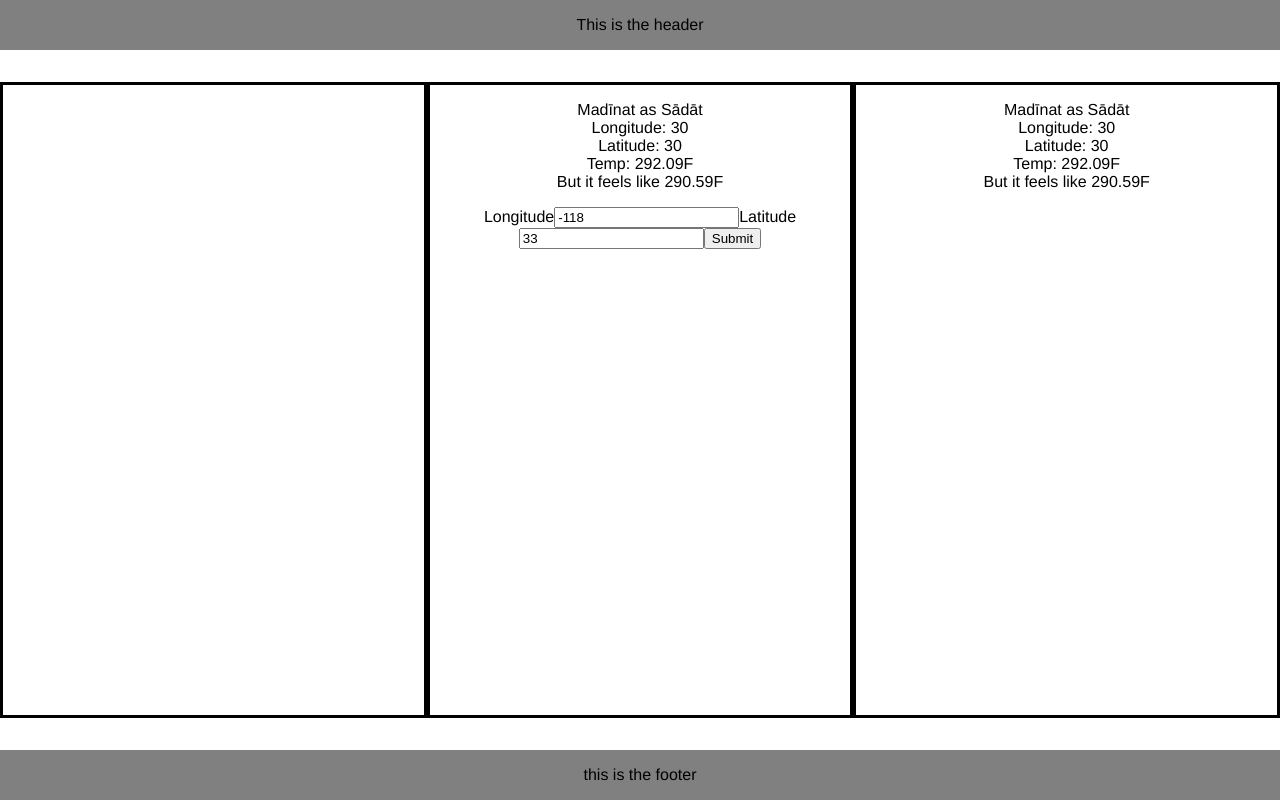
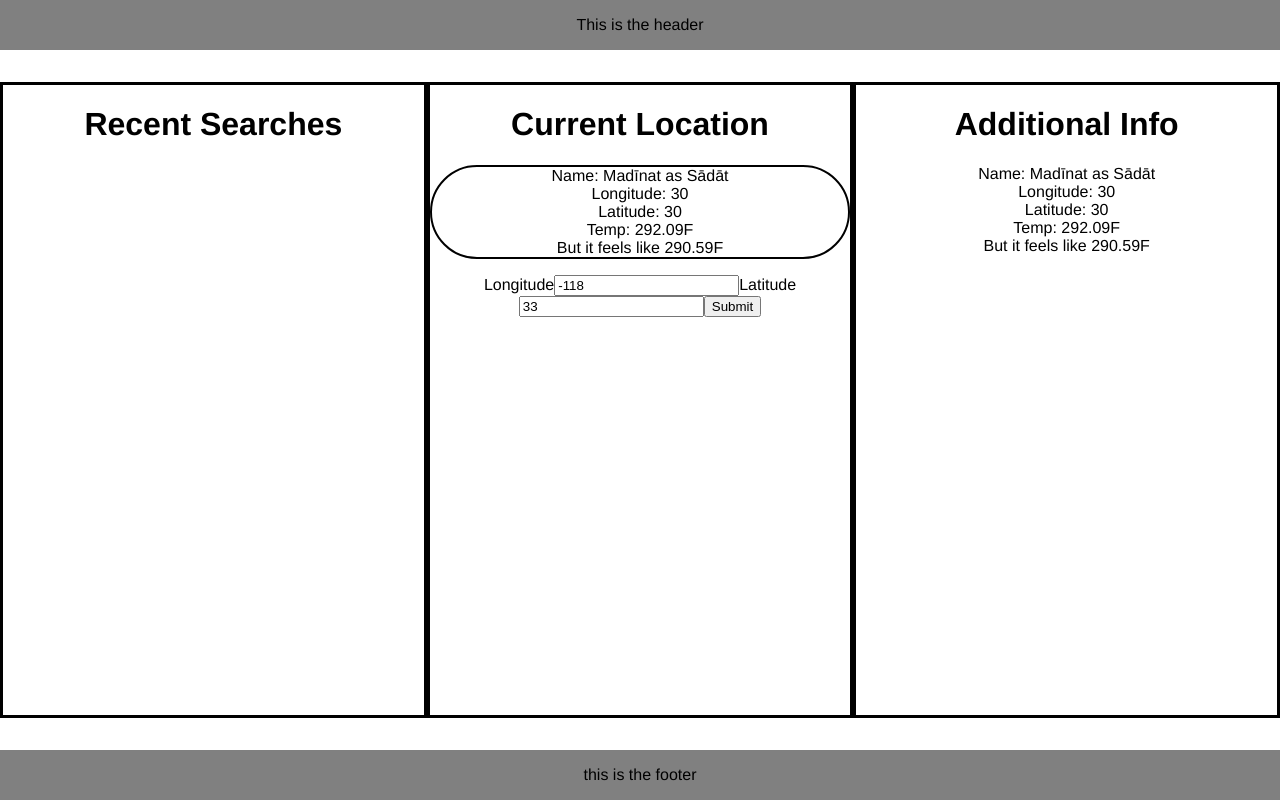
Before and after one commit to gviloria001/react-test, a React (Create React App) app: page / in a window 1280 px wide. Built offline with nearby package versions, Linux system fonts and the light colour scheme.

Commit message:
HistoryScreen_v1.1
Array working properly

However adding new elements comes from the bottom

```diff
--- a/src/App.js
+++ b/src/App.js
@@ -5,9 +5,6 @@ import WeatherScreen from './screens/WeatherScreen';
 import HistoryScreen from './screens/HistoryScreen';
 import axios from 'axios';
 import TestScreen from './screens/TestScreen';
-
-
-const historyArray = [];
 
 function App() {
 
@@ -59,6 +56,7 @@ function App() {
     lat: 33,
     long: -118,
     submitted: false,
+    historyArray: []
   });
   const url = `https://api.openweathermap.org/data/2.5/weather?lat=${coord.lat}&lon=${coord.long}&units=imperial&appid=a5dfba1fdabe4fab8d45adfbc3238faa`;
 
@@ -69,22 +67,34 @@ function App() {
       setCoord(values => ({
         ...values, [name]: value
       }))
-    }, 100)
+    }, 500)
   }
 
   const handleSubmit = (e) => {
     e.preventDefault();
+    if (coord.lat != null && coord.long != null) {
       axios.get(url)
         .then(response => {
           coord.data = response.data;
+          if (coord.historyArray.length <= 4) {
             setCoord(values => ({
               ...values,
               submitted: true,
+              historyArray: [...coord.historyArray, response.data]
             }))
-        historyArray.push(response.data)
+          }
+          else {
+            coord.historyArray.shift()
+            setCoord(values => ({
+              ...values,
+              submitted: true,
+              historyArray: [...coord.historyArray, response.data]
+            }))
+          }
         }).catch(e => {
           console.log(e);
         })
+    }
   }
 
   return (
@@ -95,10 +105,12 @@ function App() {
 
       <main>
         <div className='cardbody'>
-          <HistoryScreen historyArray={historyArray} />
+          <h1>Recent Searches</h1>
+          <HistoryScreen historyArray={coord.historyArray} />
         </div>
 
         <div className='cardbody'>
+          <h1>Current Location</h1>
           <WeatherScreen params={coord.data} />
           <form onSubmit={handleSubmit}>
             <label>
@@ -114,6 +126,7 @@ function App() {
         </div>
 
         <div className='cardbody'>
+          <h1>Additional Info</h1>
           <TestScreen params={coord.data} />
         </div>
       </main>
--- a/src/index.css
+++ b/src/index.css
@@ -83,3 +83,11 @@ footer{
   text-align: center;
   border: black solid;
 }
+.weather{
+  border: 2px black solid;
+  border-radius: 100px;
+
+}
+.weather :hover{
+  background-color: yellow;
+}
--- a/src/screens/HistoryScreen.js
+++ b/src/screens/HistoryScreen.js
@@ -1,24 +1,12 @@
-import React, { useEffect, useState } from "react";
-import axios from 'axios';
-import { useParams } from "react-router";
+
+import WeatherScreen from "./WeatherScreen";
 
 export default function HistoryScreen({ historyArray }) {
-    function displayHistory() {
-        for (const x in historyArray) {
-            return (
-                <ul className="Weather">
-                    <li>{historyArray[x].name}</li>
-                    <li>Longitude: {historyArray[x].coord.lon}</li>
-                    <li>Latitude: {historyArray[x].coord.lat}</li>
-                    <li>Temp: {historyArray[x].temp}F</li>
-                    <li>But it feels like {historyArray[x].main.feels_like}F</li>
-                </ul>
-            )
-        }
-    }
     return (
-        <div>
-            {displayHistory()}
+        <div key={historyArray.id} className>
+            {historyArray.map((k) => (
+                <WeatherScreen params={k} />
+            ))}
         </div>
     )
 }
--- a/src/screens/TestScreen.js
+++ b/src/screens/TestScreen.js
@@ -1,13 +1,12 @@
 import React, { useEffect, useState } from "react";
-import axios from 'axios';
-import { useParams } from "react-router";
-import { render } from "@testing-library/react";
+
 
 export default function TestScreen({ params }) {
 
     return (
         <ul className="Weather">
-            <li>{params.name}</li>
+
+            <li>Name: {params.name}</li>
             <li>Longitude: {params.coord.lon}</li>
             <li>Latitude: {params.coord.lat}</li>
             <li>Temp: {params.main.temp}F</li>
--- a/src/screens/WeatherScreen.js
+++ b/src/screens/WeatherScreen.js
@@ -1,11 +1,10 @@
 import React, { useEffect, useState } from "react";
-import axios from 'axios';
-import { useParams } from "react-router";
+
 
 function WeatherScreen({ params }) {
     return (
-        <ul className="Weather">
-            <li>{params.name}</li>
+        <ul className="weather">
+            <li>Name: {params.name}</li>
             <li>Longitude: {params.coord.lon}</li>
             <li>Latitude: {params.coord.lat}</li>
             <li>Temp: {params.main.temp}F</li>
```
Lines whose indentation alone changed are shown as unchanged.
